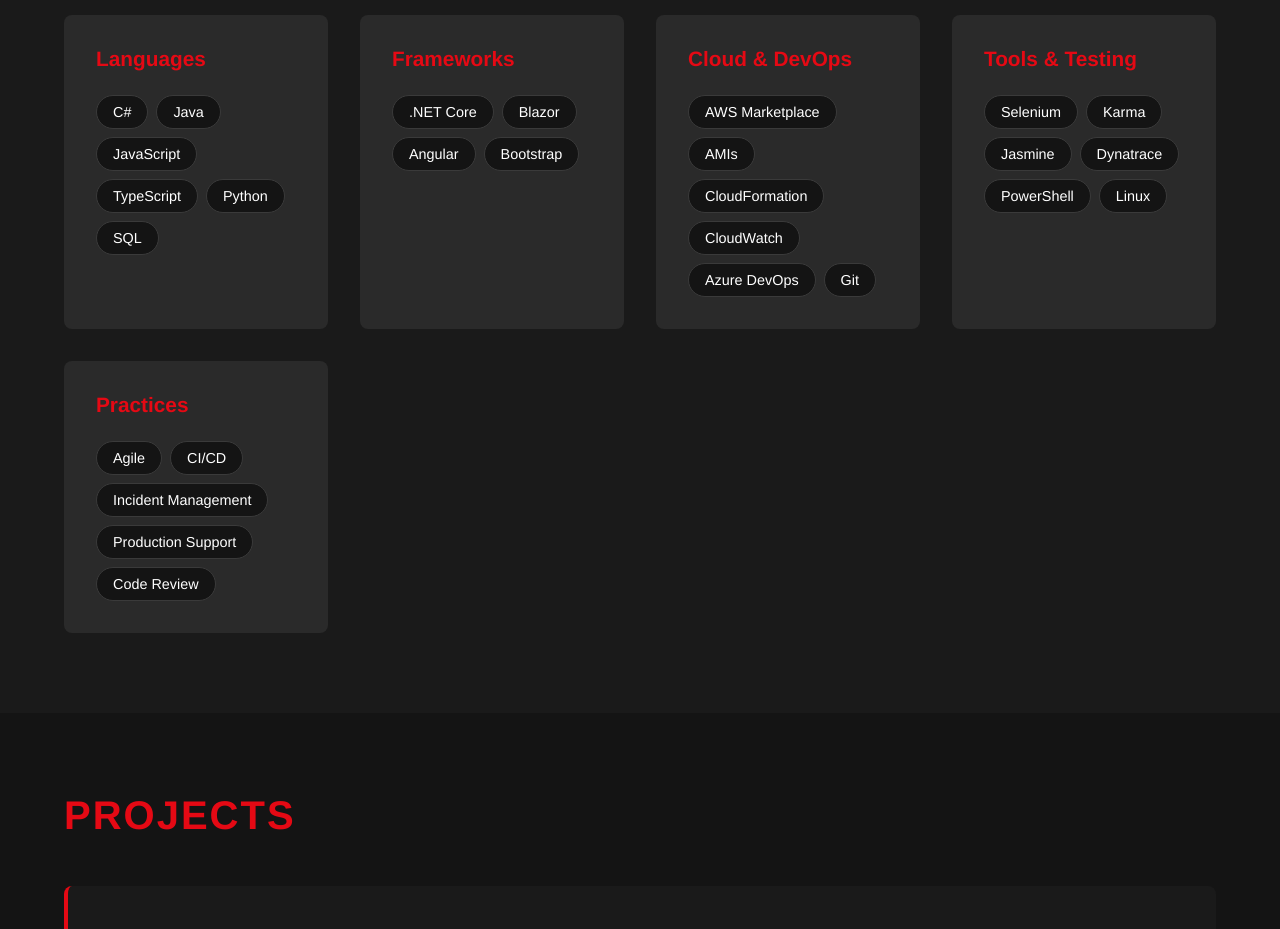
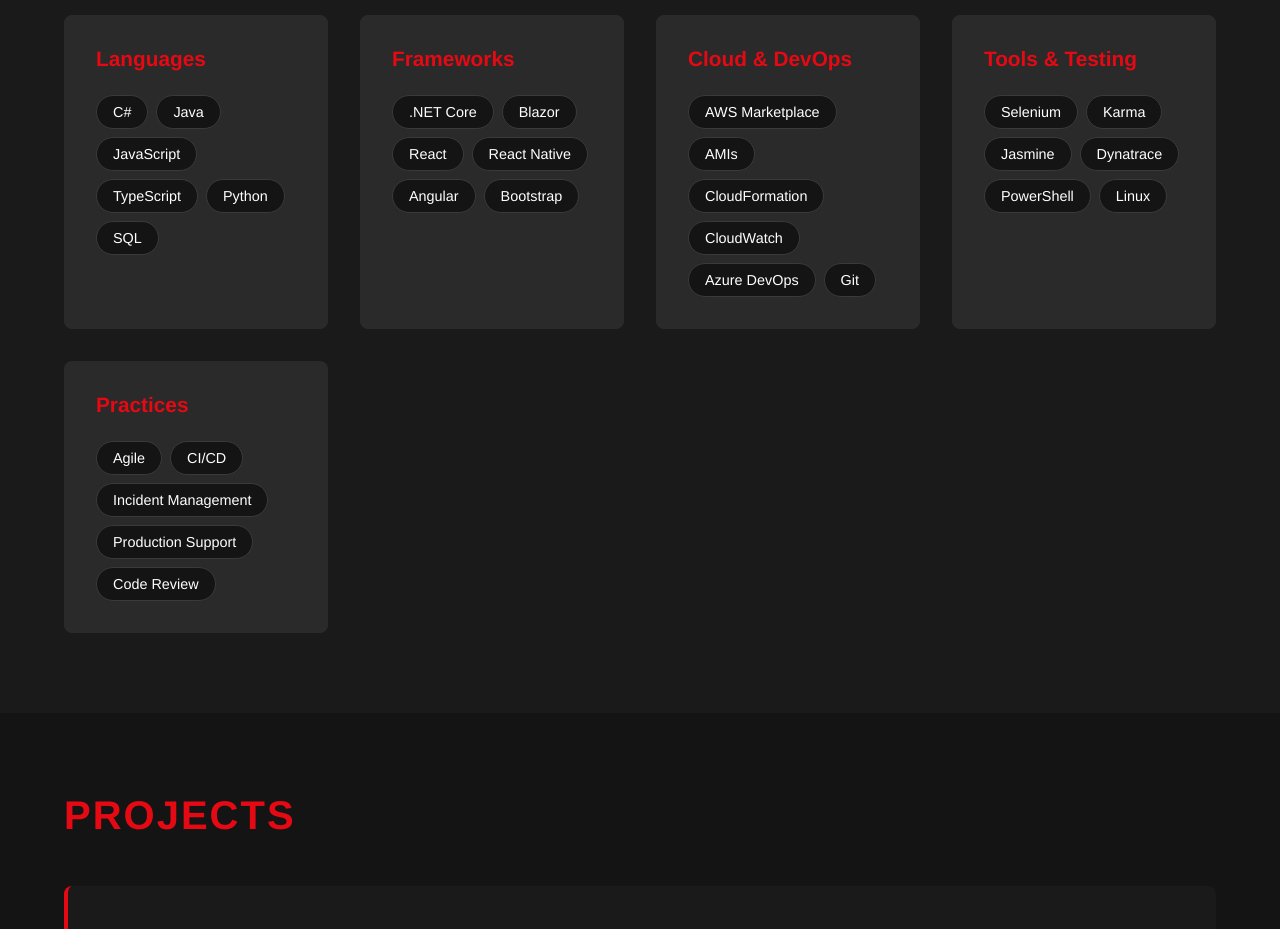
Before and after one commit to Siyanda-Khanyile/KhanyileResume, a React (Create React App) app: page / in a window 1280 px wide. Shown: the part 3220-4149 px from the top of the page. Built offline with nearby package versions, Linux system fonts and the light colour scheme; no server answers.

Commit message:
Add React/React Native skills and auto CloudFront invalidation

```diff
--- a/src/components/Skills.jsx
+++ b/src/components/Skills.jsx
@@ -8,7 +8,7 @@
     },
     {
       category: "Frameworks",
-      skills: [".NET Core", "Blazor", "Angular", "Bootstrap"]
+      skills: [".NET Core", "Blazor", "React", "React Native", "Angular", "Bootstrap"]
     },
     {
       category: "Cloud & DevOps",
```
